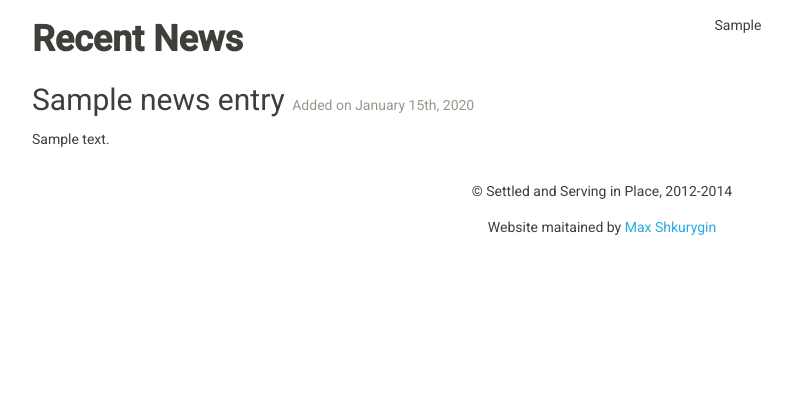
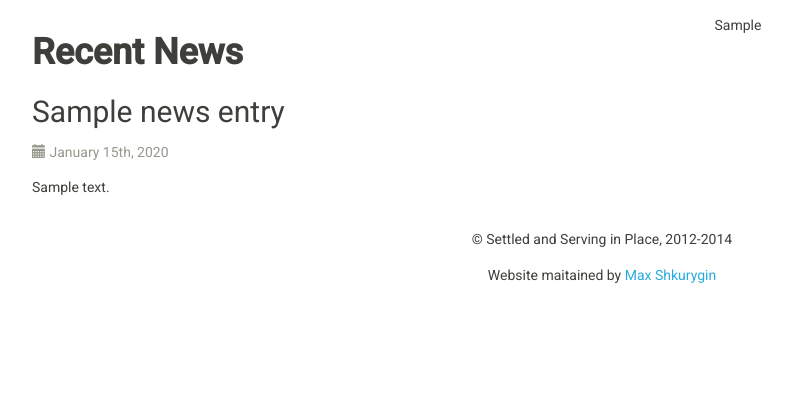
Before and after one commit to mooja/ssip209, a Django app: template source/templates/pages/home.html in a window 1280 px wide. Shown: the part 274-694 px from the top of the page, without its empty margins (38-830 px from the left). Run offline with Django 3.2, Linux system fonts and the light colour scheme; the template is opened without the code that fills it: most values are stand-ins (such as "Sample title", 1, 10 or a date in 2020); some libraries are stand-ins or nearby versions.

Commit message:
modified news date status

```diff
--- a/source/static/css/project.css
+++ b/source/static/css/project.css
@@ -43,8 +43,8 @@ footer {
 }
 
 .home-news h1 {
-    margin-top: 0.2em;
-    margin-bottom: 0.2em;
+    margin-top: 2rem;
+    margin-bottom: 0;
 }
 
 
--- a/source/templates/pages/home.html
+++ b/source/templates/pages/home.html
@@ -4,10 +4,10 @@
 {% block content %}
     <div class="home-news">
         <h1><b>Recent News</b></h1>
-
         {% for news_entry in news_entry_list %}
             <div class="home-news-entry">
-                <h2>{{ news_entry.title }} <span class="text-muted h5">Added on {{ news_entry.pub_date|date:"F jS, Y" }}</span></h2>
+                <h2>{{ news_entry.title }}</h2>
+                <p class="text-muted"><span class="glyphicon glyphicon-calendar"></span> {{ news_entry.pub_date|date:"F jS, Y" }}</p>
                 {{ news_entry.text|safe }}
             </div>
         {% endfor %}
```
